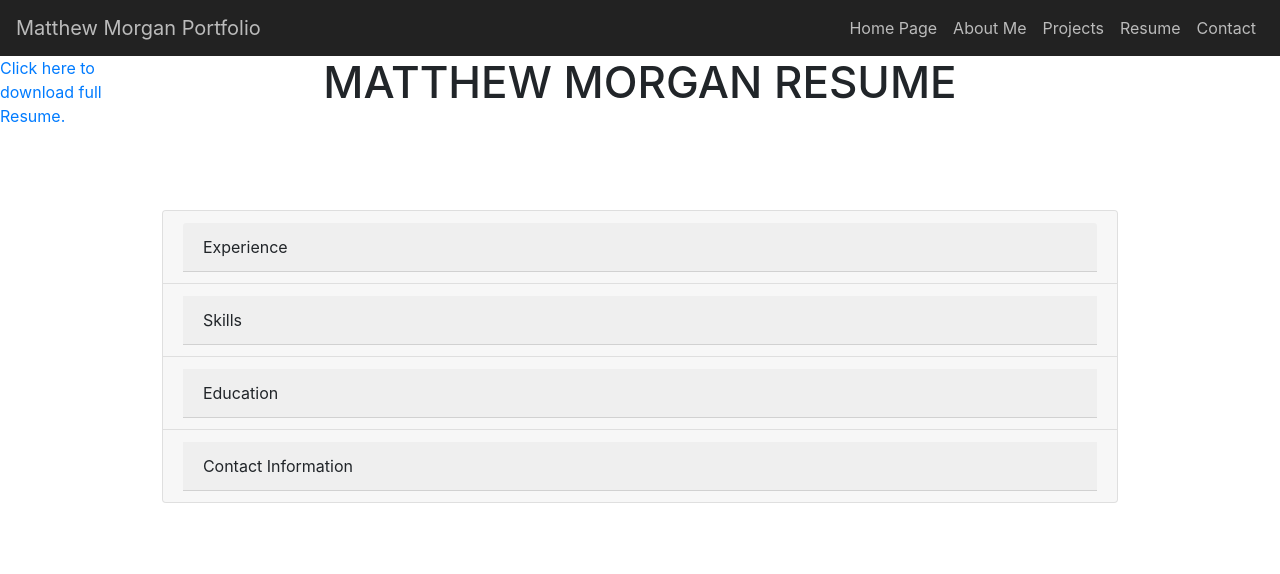
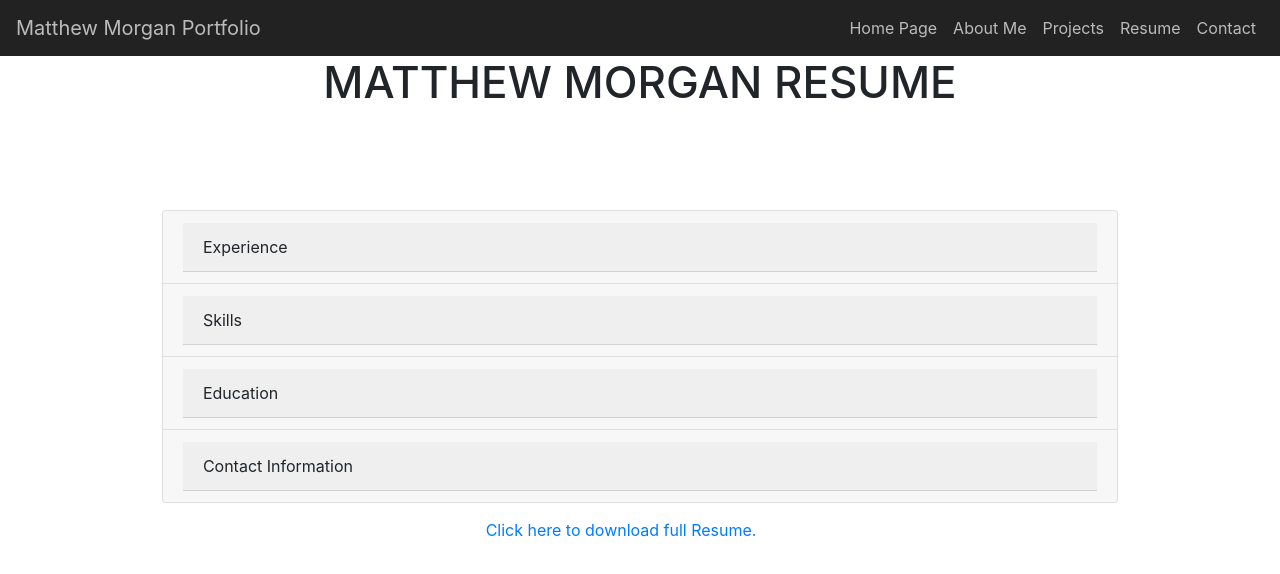
Before and after one commit to mmorgan55/portfolio, a React (Create React App) app: page /#/resume in a window 1280 px wide. Shown: the top 574 px of the page. Built offline with nearby package versions, Linux system fonts and the light colour scheme.

Commit message:
Created working download link for resume.

```diff
--- a/src/Pages/Resume/Resume.css
+++ b/src/Pages/Resume/Resume.css
@@ -17,3 +17,8 @@
     grid-row: 2/4;
     grid-column: 2/8;
 }
+
+#ResumeDownload {
+    grid-row: 4/5;
+    grid-column: 4/6;
+}
--- a/src/Pages/Resume/Resume.js
+++ b/src/Pages/Resume/Resume.js
@@ -1,13 +1,14 @@
 import React from 'react';
 import "./Resume.css";
 import { Accordion, Card, Button } from 'react-bootstrap';
+import pdf from "./MatthewMorganResume.pdf";
 
 const Resume = () => {
   return (
     <div className="Resume">
       <h1 id="Title">MATTHEW MORGAN RESUME</h1>
 
-      <a href="MatthewMorganResume.pdf" download>Click here to download full Resume.</a>
+      <a id="ResumeDownload" href={pdf} download >Click here to download full Resume.</a>
 
       <Accordion id="ResumeAccordion">
         <Card>
```
